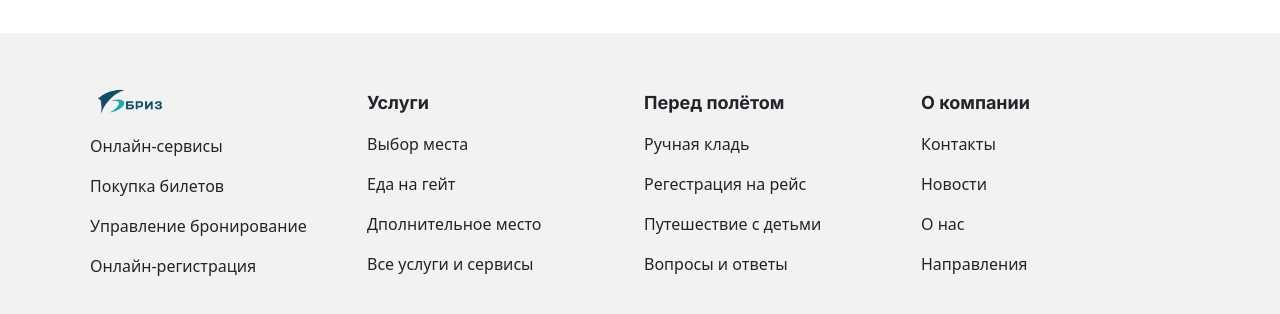
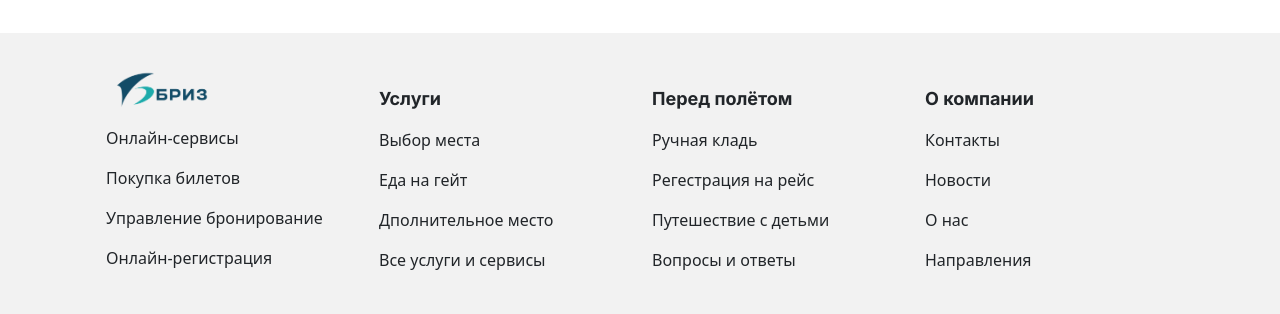
Before and after one commit to L0rdLizard/Briz, a Vue app: page / in a window 1280 px wide. Shown: the part 2290-2604 px from the top of the page. Built offline with nearby package versions, Linux system fonts and the light colour scheme.

Commit message:
with logo in footer

```diff
--- a/src/components/Footer.vue
+++ b/src/components/Footer.vue
@@ -1,6 +1,6 @@
 <template>
     <!-- <hr class="custom-hr bg-main1 border-color-main1" /> -->
-    <div class="py-3 d-flex justify-content-between align-items-center bg-main2">
+    <div class="py-1 d-flex justify-content-between align-items-center bg-main2">
         <!-- <section>
             <Refs /> <a href="https://github.com/L0rdLizard" class="text-decoration-none"
                 title="My Github">L0rdLizard</a>
@@ -15,11 +15,11 @@
                 </svg>
             </a>
         </section> -->
-        <div class="container p-0 pe-4 ps-2">
-            <div class="row mt-2 mb-3">
+        <div class="container p-0 pe-4 ps-4">
+            <div class="row mt-0 mb-3">
                 <div class="col ">
                     <div>
-                        <img src="/logo.png" alt="" height="40" class="d-inline-block align-text-top mb-1">
+                        <img src="/logo.png" alt="" height="56" class="d-inline-block align-text-top mb-0">
                     </div>
                     <div class="mt-2">
                         <a class="dropdown-item" href="#">Онлайн-сервисы</a>
@@ -29,7 +29,7 @@
                     </div>
                 </div>
                 <div class="col">
-                    <div class="mt-2">
+                    <div class="mt-4">
                         <a class="dropdown-item custom-color-text1 custom-text1 inter-700" href="#">Услуги</a>
                     </div>
                     <div class="mt-1">
@@ -40,7 +40,7 @@
                     </div>
                 </div>
                 <div class="col">
-                    <div class="mt-2">
+                    <div class="mt-4">
                         <a class="dropdown-item custom-color-text1 custom-text1 inter-700" href="#">Перед полётом</a>
                     </div>
                     <div class="mt-1">
@@ -51,7 +51,7 @@
                     </div>
                 </div>
                 <div class="col">
-                    <div class="mt-2">
+                    <div class="mt-4">
                         <a class="dropdown-item custom-color-text1 custom-text1 inter-700" href="#">О компании</a>
                     </div>
                     <div class="mt-1">
```
